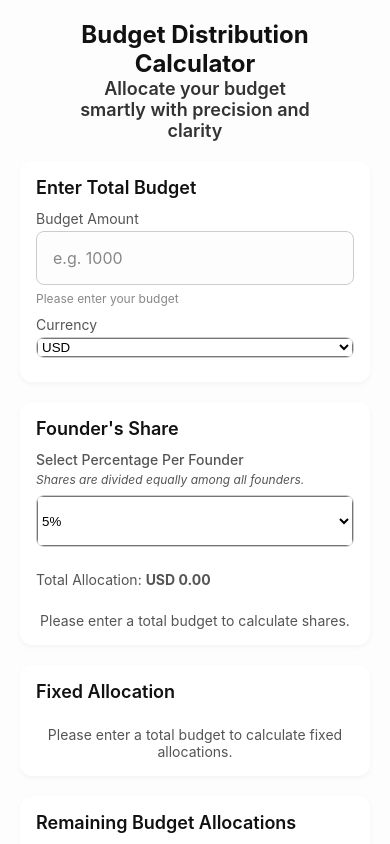
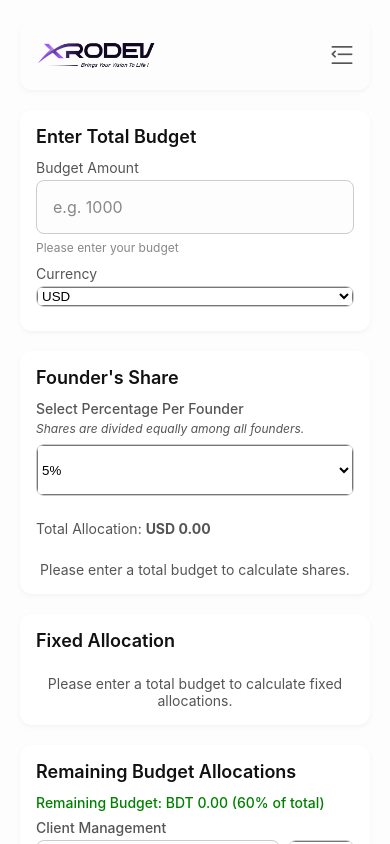
Before and after one commit to mranonno/budget-distribution-calculator-app, a React Native app: screen / in a window 390 px wide. Built offline with nearby package versions, Linux system fonts and the light colour scheme.

Commit message:
add navbar

```diff
--- a/src/screens/Home/HomeScreen.tsx
+++ b/src/screens/Home/HomeScreen.tsx
@@ -16,6 +16,7 @@ import Colors from "../../constants/colors";
 import Typography from "../../constants/typography";
 import RemainingBudgetAllocation from "../../components/RemainingBudgetAllocation";
 import BudgetSummary from "../../components/BudgetSummary";
+import Navbar from "../../shared/Navbar";
 
 const HomeScreen = () => {
   const { top } = useSafeAreaInsets();
@@ -37,28 +38,7 @@ const HomeScreen = () => {
           ]}
           keyboardShouldPersistTaps="handled"
         >
-          <Text
-            style={[
-              Typography.heading,
-              { color: theme.heading, textAlign: "center" },
-            ]}
-          >
-            Budget Distribution Calculator
-          </Text>
-          <Text
-            style={[
-              Typography.subheading,
-              {
-                color: theme.subheading,
-                textAlign: "center",
-                width: "70%",
-                alignSelf: "center",
-              },
-            ]}
-          >
-            Allocate your budget smartly with precision and clarity
-          </Text>
-
+          <Navbar />
           <TotalBudget />
           <FounderShare />
           <FixedAllocation />
--- /dev/null
+++ b/src/shared/Navbar.tsx
@@ -0,0 +1,50 @@
+import React from "react";
+import { View, Text, StyleSheet, Image } from "react-native";
+import AntDesign from "@expo/vector-icons/AntDesign";
+import useTheme from "../hooks/useTheme";
+
+const Navbar: React.FC = () => {
+  const { theme } = useTheme();
+  const companyLogo = require("../../assets/xrodev-logo.png");
+
+  return (
+    <View style={[styles.navbar, { backgroundColor: theme.background }]}>
+      {/* Logo Section */}
+
+      <Image source={companyLogo} style={styles.logoImage} />
+
+      <AntDesign
+        style={styles.menuIcon}
+        name="menufold"
+        size={24}
+        color={theme.body}
+      />
+    </View>
+  );
+};
+
+const styles = StyleSheet.create({
+  navbar: {
+    flexDirection: "row",
+    justifyContent: "space-between",
+    alignItems: "center",
+    paddingVertical: 20,
+    paddingHorizontal: 16,
+    borderRadius: 12,
+    shadowColor: "#999",
+    shadowOffset: { width: 0, height: 2 },
+    shadowOpacity: 0.1,
+    shadowRadius: 4,
+    elevation: 20,
+  },
+  logoImage: {
+    width: 120,
+    height: 30,
+    resizeMode: "contain",
+  },
+  menuIcon: {
+    // marginRight: 10,
+  },
+});
+
+export default Navbar;
```
Also changed, not shown: assets/xrodev-logo.png (added).
